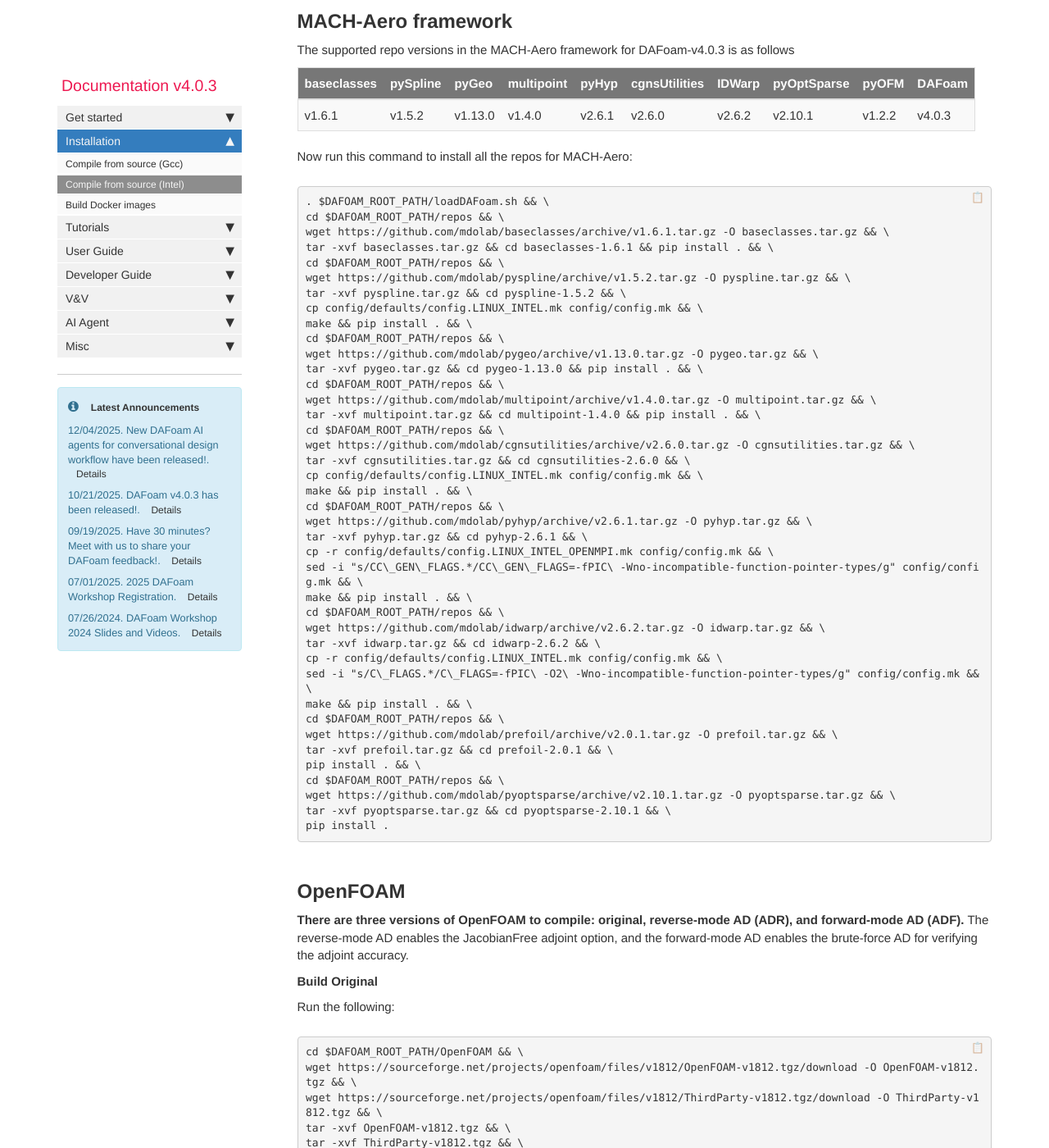
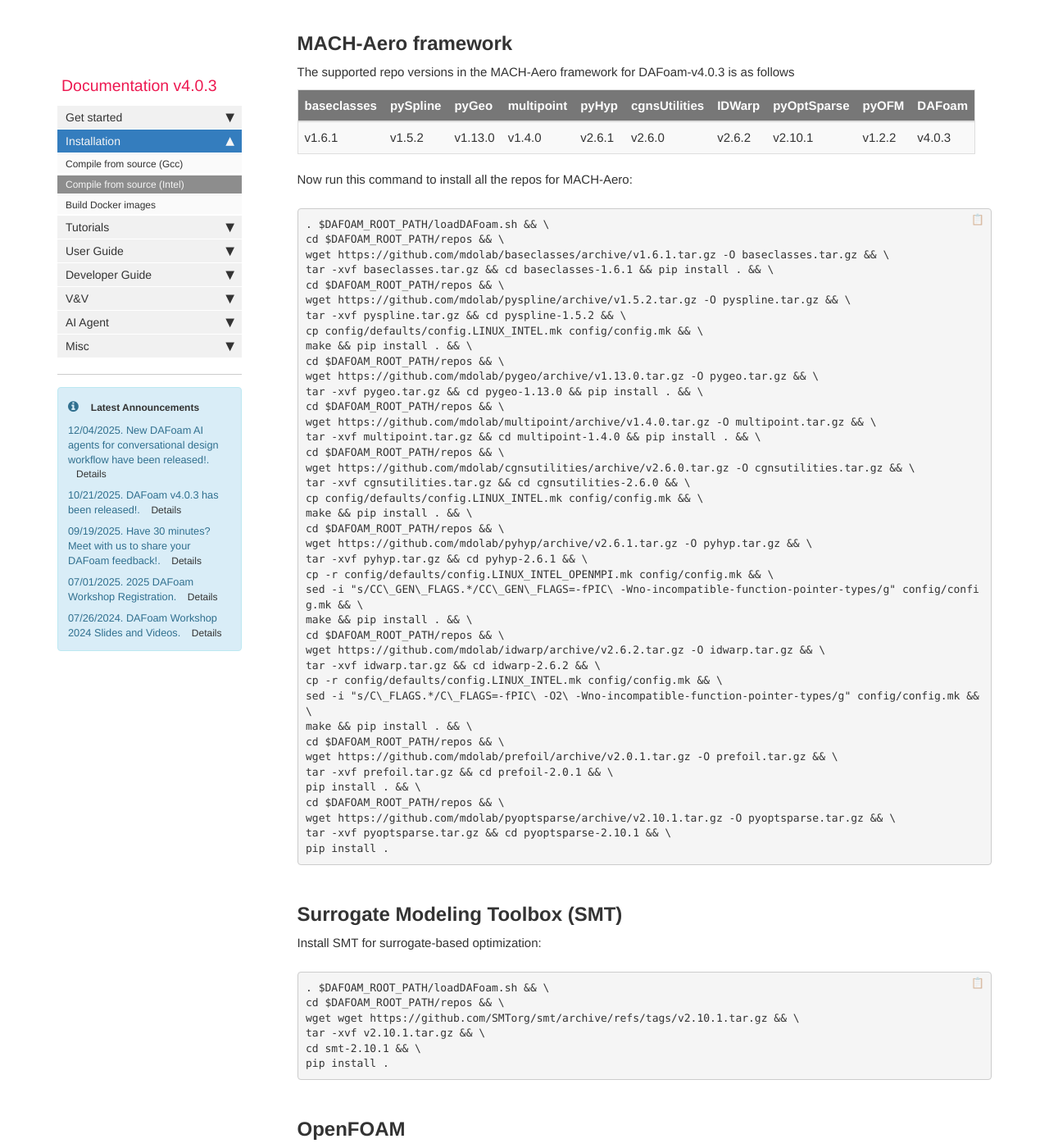
Before and after one commit to DAFoam/DAFoam.github.io, a Jekyll site: the page built from pages/mydoc/mydoc_installation_source_intel.md, in a window 1280 px wide and 1400 px high, scrolled down 4422 px. Shown: the whole window at 82% size. Built offline with Jekyll 4.4.1, drawn with Linux system fonts in a browser that asks for light colours; comment, search, counter and statistics services are not loaded; some of the changed text lies outside the part shown.

Commit message:
content update

```diff
--- a/pages/mydoc/mydoc_installation_source_intel.md
+++ b/pages/mydoc/mydoc_installation_source_intel.md
@@ -230,6 +230,19 @@ pip install . && \
 cd $DAFOAM_ROOT_PATH/repos && \
 wget https://github.com/mdolab/pyoptsparse/archive/v2.10.1.tar.gz -O pyoptsparse.tar.gz && \
 tar -xvf pyoptsparse.tar.gz && cd pyoptsparse-2.10.1 && \
+pip install .
+</pre>
+
+## **Surrogate Modeling Toolbox (SMT)**
+
+Install SMT for surrogate-based optimization:
+
+<pre>
+. $DAFOAM_ROOT_PATH/loadDAFoam.sh && \
+cd $DAFOAM_ROOT_PATH/repos && \
+wget wget https://github.com/SMTorg/smt/archive/refs/tags/v2.10.1.tar.gz && \
+tar -xvf v2.10.1.tar.gz && \
+cd smt-2.10.1 && \
 pip install .
 </pre>
 
```
Also changed, not shown: pages/mydoc/mydoc_installation_source.md (+12 -0 lines).
